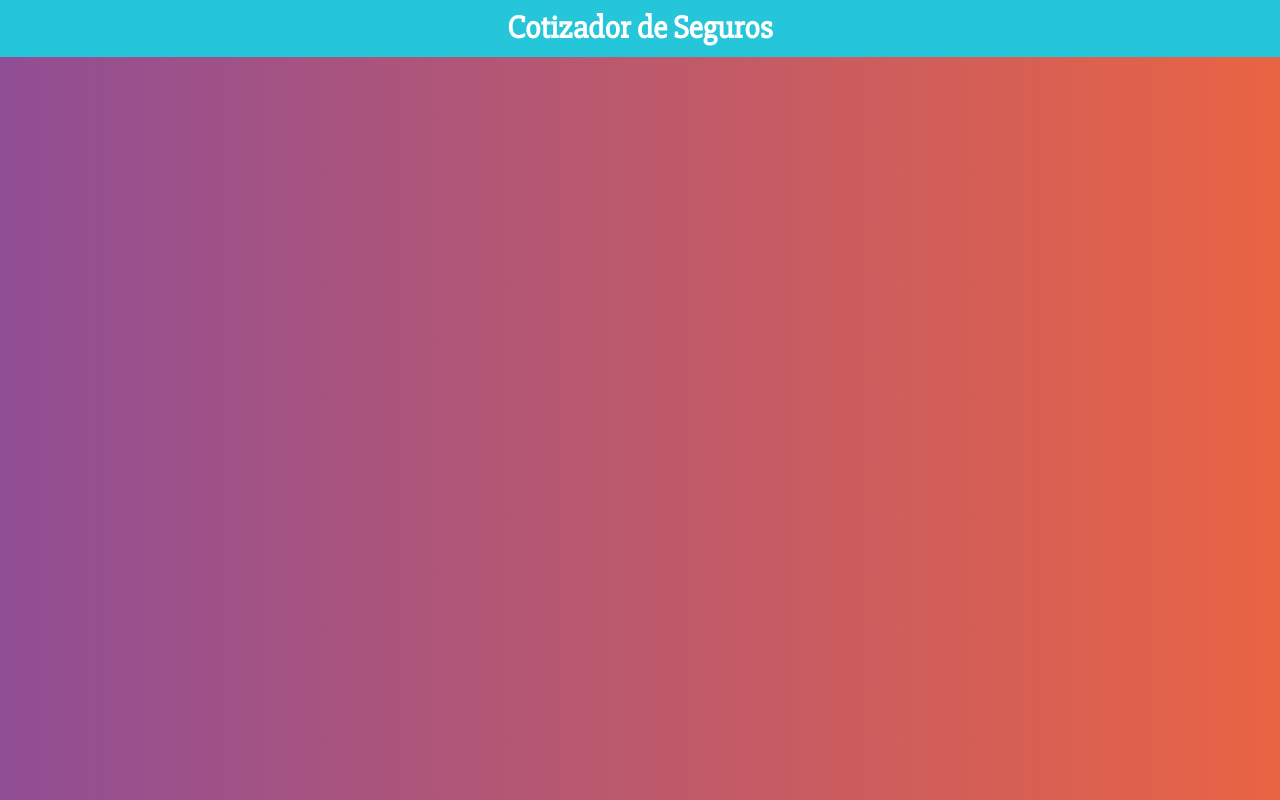
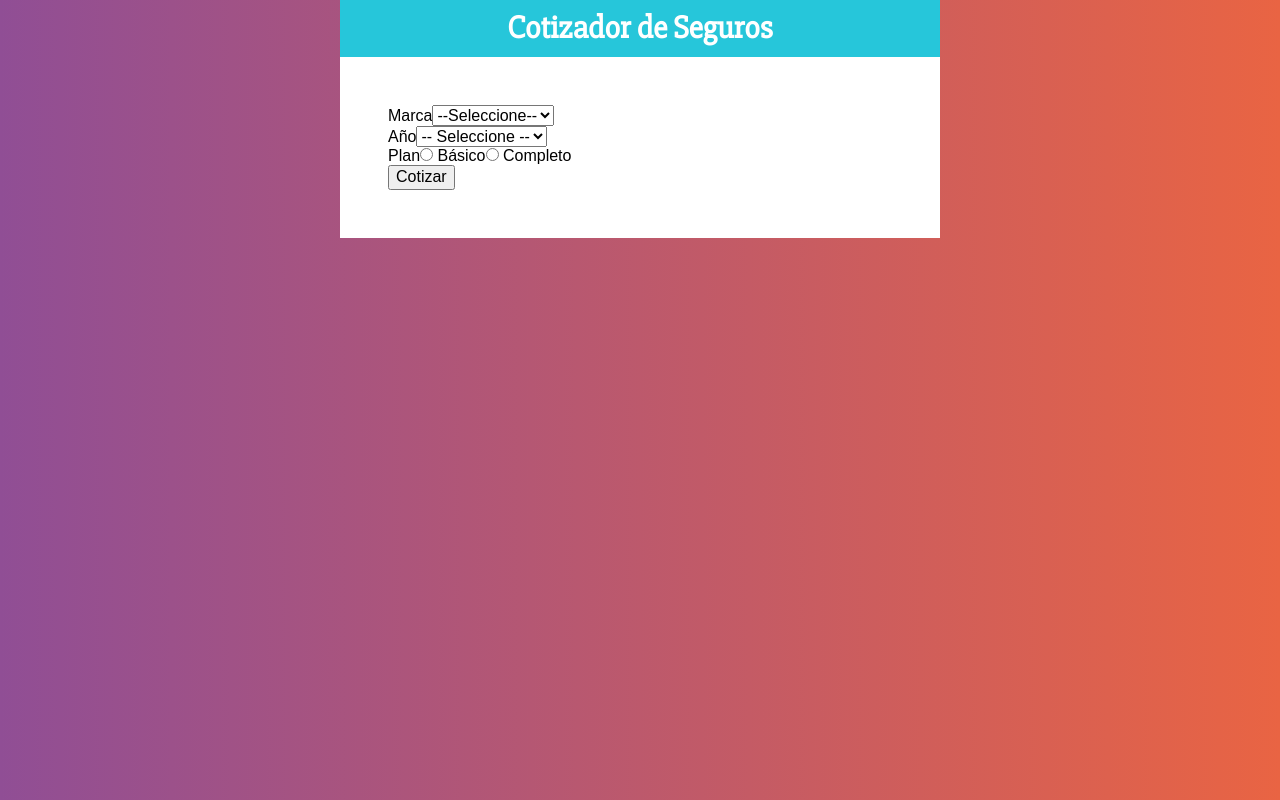
Before and after one commit to SaraPalacioss/cotizador-seguros, a React (Create React App) app: page / in a window 1280 px wide. Built offline with nearby package versions, Linux system fonts and the light colour scheme.

Commit message:
Form created

```diff
--- a/src/App.js
+++ b/src/App.js
@@ -1,11 +1,28 @@
 import React from 'react';
 import Header from './components/Header'
+import Formulario from './components/Formulario'
+import styled from '@emotion/styled'
+
+const Contenedor = styled.div`
+  max-width: 600px;
+  margin: 0 auto;
+`;
+
+const ContenedorFormulario = styled.div`
+  background-color: #FFF;
+  padding: 3rem;
+`;
 
 function App() {
   return (
-    <Header
-      titulo='Cotizador de Seguros'
-    />
+    <Contenedor>
+      <Header
+        titulo='Cotizador de Seguros'
+      />
+      <ContenedorFormulario>
+        <Formulario/>
+      </ContenedorFormulario>
+    </Contenedor>
   );
 }
 
--- /dev/null
+++ b/src/components/Formulario.js
@@ -0,0 +1,49 @@
+import React from 'react';
+
+const Formulario = () => {
+    return (
+        <form>
+            <div>
+                <label>Marca</label>
+                <select>
+                    <option value="">--Seleccione--</option>
+                    <option value="americano">--Americano--</option>
+                    <option value="europeo">--Europeo--</option>
+                    <option value="asiatico">--Asiático--</option>
+                </select>
+            </div>
+            <div>
+                <label>Año</label>
+                <select>
+                    <option value="">-- Seleccione --</option>
+                    <option value="2021">2021</option>
+                    <option value="2020">2020</option>
+                    <option value="2019">2019</option>
+                    <option value="2018">2018</option>
+                    <option value="2017">2017</option>
+                    <option value="2016">2016</option>
+                    <option value="2015">2015</option>
+                    <option value="2014">2014</option>
+                    <option value="2013">2013</option>
+                    <option value="2012">2012</option>
+                </select>
+            </div>
+            <div>
+                <label>Plan</label>
+                <input
+                    type="radio"
+                    name="plan"
+                    value="basico"
+                /> Básico
+                     <input
+                    type="radio"
+                    name="plan"
+                    value="completo"
+                /> Completo
+            </div>
+            <button type="button">Cotizar</button>
+        </form>
+     );
+}
+
+export default Formulario;
```
Also changed, not shown: 1 other file (tests, documents, lock files or other folders).
